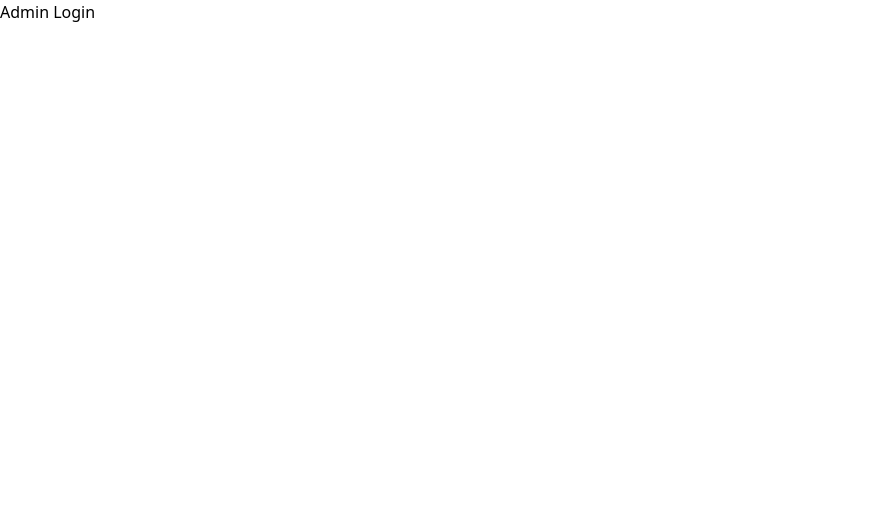
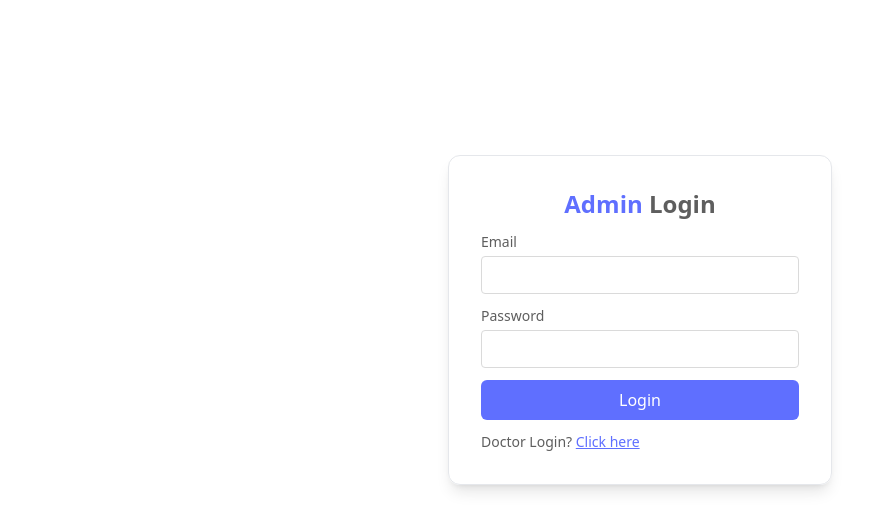
Before and after one commit to xtanislost/Medique---Hospital-Appointment-Management-and-Healthcare-Assistance, a React (Vite) app in the folder admin/: page / in a window 1280 px wide. Shown: the top 530 px of the page, without its empty margins (0-895 px from the left). Built offline with nearby package versions, Linux system fonts and the light colour scheme.

Commit message:
AdminUI changes by P

```diff
--- a/admin/src/context/AdminContext.jsx
+++ b/admin/src/context/AdminContext.jsx
@@ -3,7 +3,9 @@
 export const AdminContext = createContext();
 
 const AdminContextProvider = (props) => {
+
     const value = {
+
 
     }
 
--- a/admin/src/pages/Login.jsx
+++ b/admin/src/pages/Login.jsx
@@ -8,10 +8,24 @@
 
 
   return (
-    <form>
-      <div>
-        <p><span> {state} </span>Login</p>
-      </div>
+    <form  className='min-h-[80vh] flex items-center'>
+      <div className='flex flex-col gap-3 m-auto items-start p-8 min-w-[340px] sm:min-w-96 border rounded-xl text-[#5E5E5E] text-sm shadow-lg'>
+        <p className='text-2xl font-semibold m-auto'><span className='text-primary'>  {state} </span>Login</p>
+      <div className='w-full '>
+      <p>Email</p>
+      <input className='border border-[#DADADA] rounded w-full p-2 mt-1' type="email" required/>
+    </div>
+    <div className='w-full '>
+      <p>Password</p>
+      <input  className='border border-[#DADADA] rounded w-full p-2 mt-1' type="password" required/>
+    </div>
+    <button className='bg-primary text-white w-full py-2 rounded-md text-base'>Login</button>
+    {
+          state === 'Admin'
+            ? <p>Doctor Login? <span onClick={() => setState('Doctor')} className='text-primary underline cursor-pointer'>Click here</span></p>
+            : <p>Admin Login? <span onClick={() => setState('Admin')} className='text-primary underline cursor-pointer'>Click here</span></p>
+        }
+    </div>
 
     </form>
   )
--- a/admin/tailwind.config.js
+++ b/admin/tailwind.config.js
@@ -2,7 +2,11 @@
 module.exports = {
   content: ["./src/**/*.{html,js,jsx}"],
   theme: {
-    extend: {},
+    extend: {
+      colors:{
+        'primary':'#5F6FFF'
+    },
   },
+},
   plugins: [],
 }
```
Also changed, not shown: admin/src/App.jsx (+5 -2 lines).
